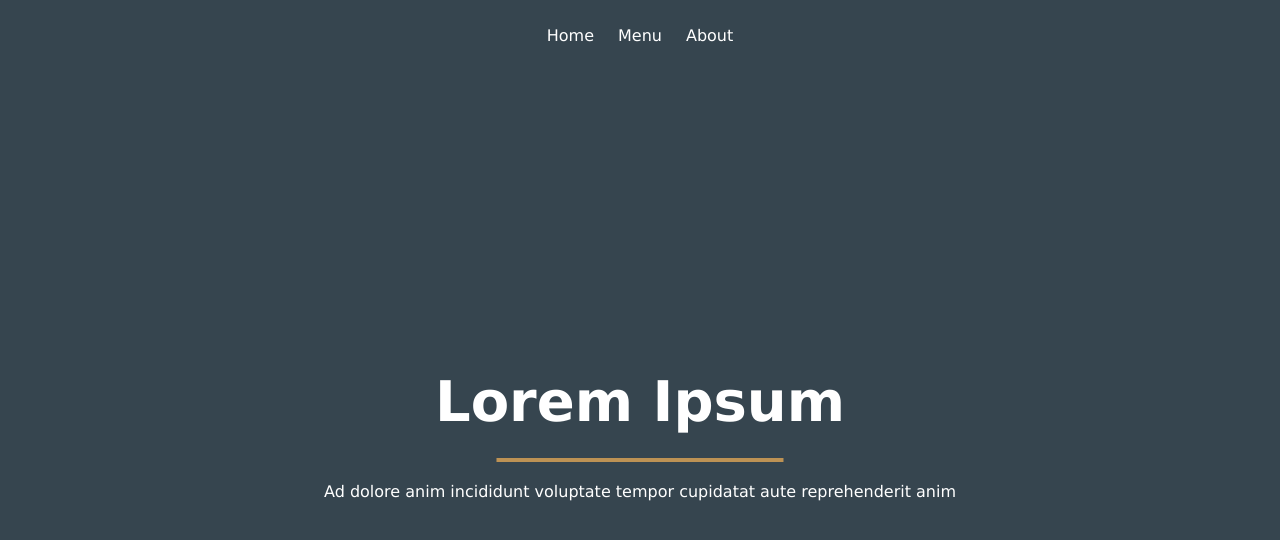
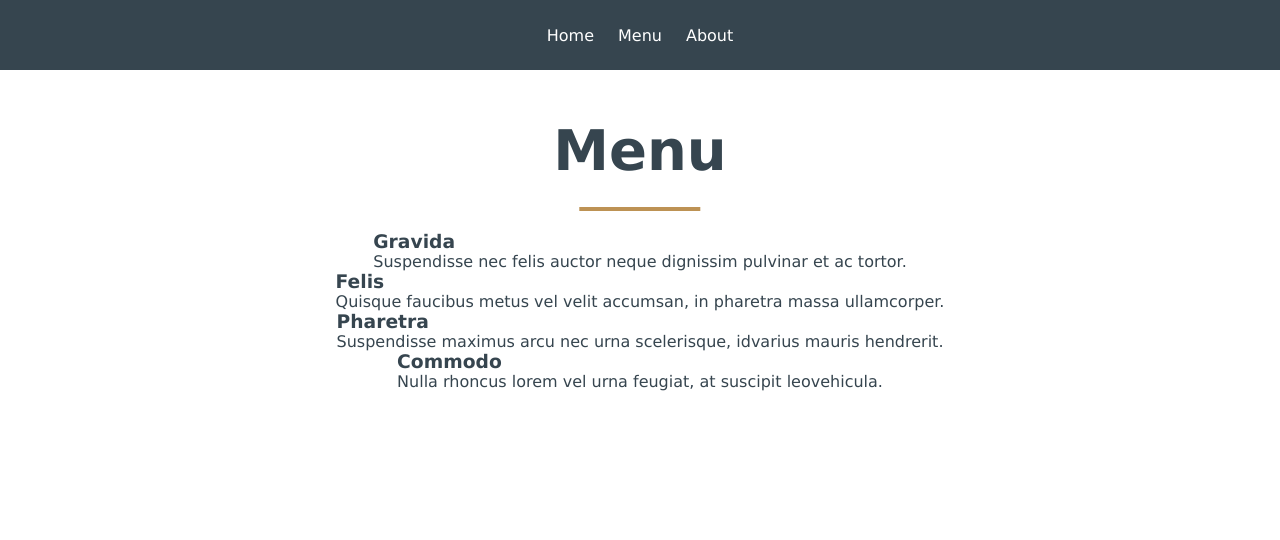
Before and after one commit to zenithyap/restaurant-page, a website built with webpack: page src/template.html in a window 1280 px wide. Both pictures are taken after a click on the button "Menu". Built offline with nearby package versions, Linux system fonts and the light colour scheme.

Commit message:
Add menu content

```diff
--- a/src/home.js
+++ b/src/home.js
@@ -4,9 +4,12 @@ export default function renderHome() {
     const content = document.querySelector("#content");
     content.textContent = "";
 
+    const home = createHtmlElement("div", null, "home", null);
     const title = createHtmlElement("h1", ["white", "title"], null, "Lorem Ipsum");
     const subtitle = createHtmlElement("p", ["white"], null, "Ad dolore anim incididunt voluptate tempor cupidatat aute reprehenderit anim");
 
-    content.appendChild(title);
-    content.appendChild(subtitle);
+    home.appendChild(title);
+    home.appendChild(subtitle);
+
+    content.appendChild(home);
 }
--- a/src/index.js
+++ b/src/index.js
@@ -1,5 +1,6 @@
 import "./styles.css";
 import renderHome from "./home";
+import renderMenu from "./menu";
 
 function createHtmlElement(tag, classList, id, content) {
     const element = document.createElement(tag);
--- /dev/null
+++ b/src/menu.js
@@ -0,0 +1,46 @@
+import { createHtmlElement } from "./index";
+
+export default function renderMenu() {
+    const content = document.querySelector("#content");
+    content.textContent = "";
+
+    const menu = createHtmlElement("div", null, "menu", null);
+    const title = createHtmlElement("h1", ["dark", "title"], null, "Menu");
+
+    const gravida = createHtmlElement("div", [], "food-item", null);
+    const gravidaTitle = createHtmlElement("h3", ["dark"], null, "Gravida");
+    const gravidaSubtitle = createHtmlElement("p", ["dark"], null, "Suspendisse nec felis auctor neque dignissim pulvinar et ac tortor.");
+
+    const felis = createHtmlElement("div", [], "food-item", null);
+    const felisTitle = createHtmlElement("h3", ["dark"], null, "Felis");
+    const felisSubtitle = createHtmlElement("p", ["dark"], null, "Quisque faucibus metus vel velit accumsan, in pharetra massa ullamcorper.");
+
+    const pharetra = createHtmlElement("div", [], "food-item", null);
+    const pharetraTitle = createHtmlElement("h3", ["dark"], null, "Pharetra");
+    const pharetraSubtitle = createHtmlElement("p", ["dark"], null, "Suspendisse maximus arcu nec urna scelerisque, idvarius mauris hendrerit.");
+
+    const commodo = createHtmlElement("div", [], "food-item", null);
+    const commodoTitle = createHtmlElement("h3", ["dark"], null, "Commodo");
+    const commodoSubtitle = createHtmlElement("p", ["dark"], null, "Nulla rhoncus lorem vel urna feugiat, at suscipit leovehicula.");
+
+    menu.appendChild(title);
+
+    gravida.appendChild(gravidaTitle);
+    gravida.appendChild(gravidaSubtitle);
+
+    felis.appendChild(felisTitle);
+    felis.appendChild(felisSubtitle);
+
+    pharetra.appendChild(pharetraTitle);
+    pharetra.appendChild(pharetraSubtitle);
+
+    commodo.appendChild(commodoTitle);
+    commodo.appendChild(commodoSubtitle);
+
+    menu.appendChild(gravida);
+    menu.appendChild(felis);
+    menu.appendChild(pharetra);
+    menu.appendChild(commodo);
+
+    content.appendChild(menu);
+}
--- a/src/styles.css
+++ b/src/styles.css
@@ -38,17 +38,32 @@ button {
     cursor: pointer;
 }
 
-#content {
+#home,
+#menu,
+#about {
     display: flex;
     flex-direction: column;
+    height: calc(100vh - var(--navbar-height));
+}
+
+#home {
     background-color: var(--bg-color);
-    height: calc(100vh - var(--navbar-height));
     justify-content: center;
     align-items: center;
 }
 
+#menu {
+    background-color: #FFF;
+    align-items: center;
+    padding: var(--margin);
+}
+
 .white {
     color: var(--text-color);
+}
+
+.dark {
+    color: var(--bg-color);
 }
 
 .title {
```
